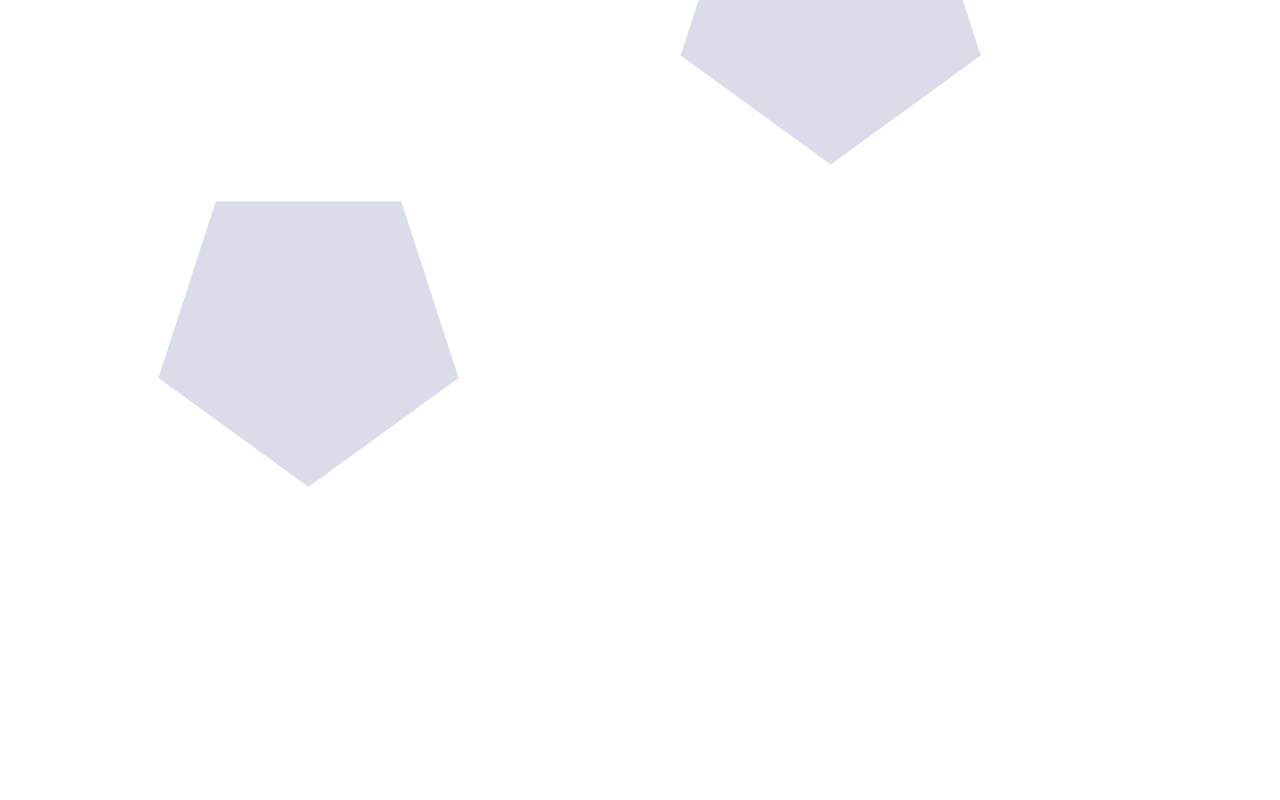
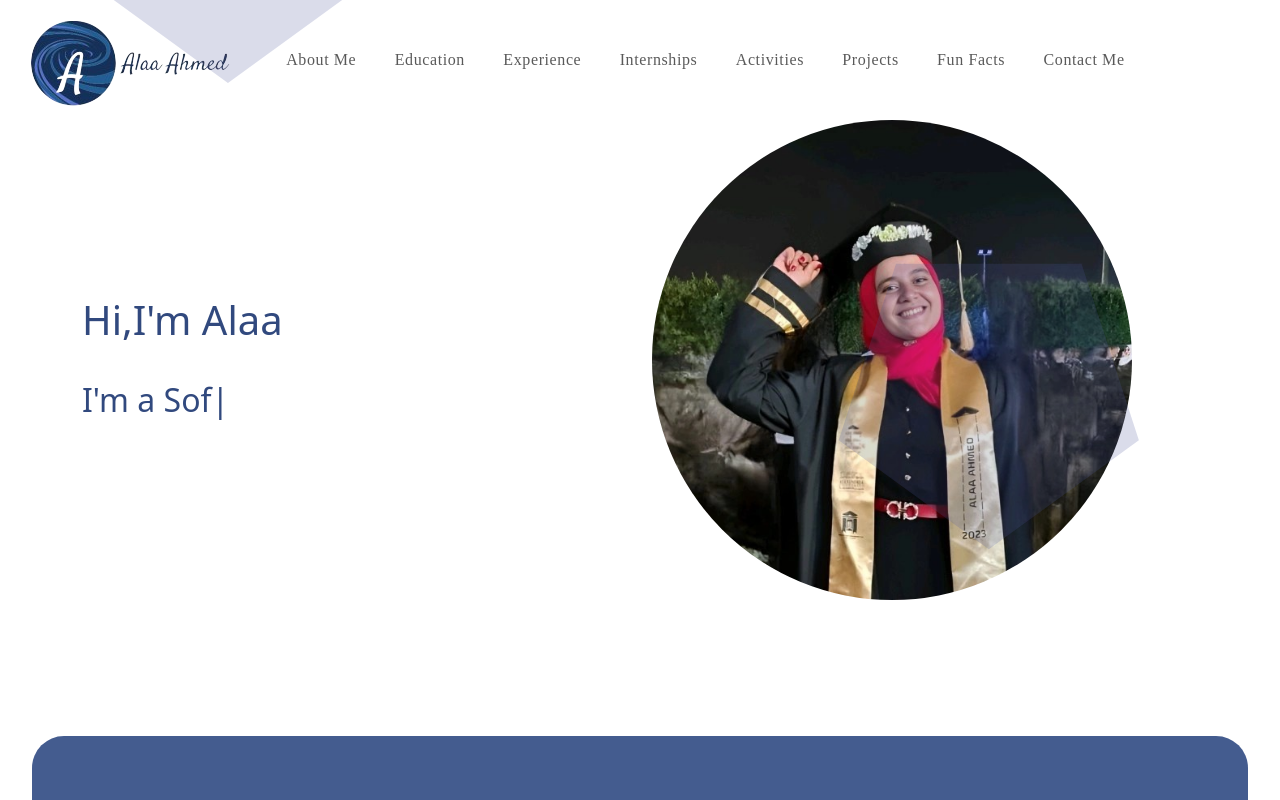
Before and after one commit to A1aaAhmed/portfolio, a React (Create React App) app: page / in a window 1280 px wide. Before the commit this address had no page. Shown: the top 800 px of the page. Built offline with nearby package versions, Linux system fonts and the light colour scheme.

Commit message:
last edit

```diff
--- a/src/App.js
+++ b/src/App.js
@@ -12,7 +12,7 @@
   return (
     <>
       <Routes>
-      <Route path="/portfolio" element={<MainContent />} />
+      <Route path="" element={<MainContent />} />
       </Routes>
 
     <ParticlesComponent id="particles"/>
```
